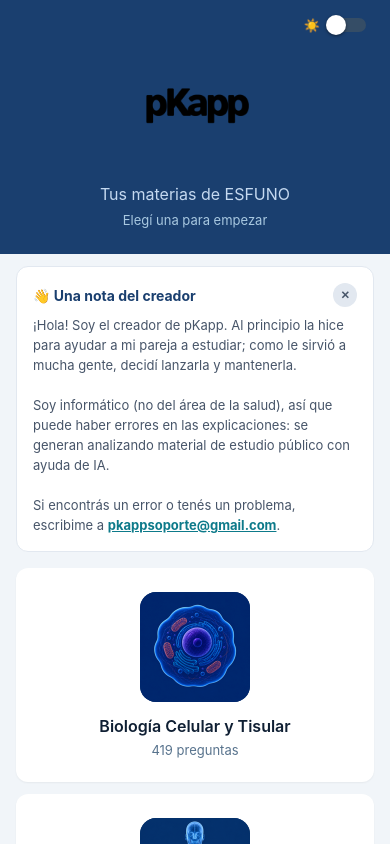
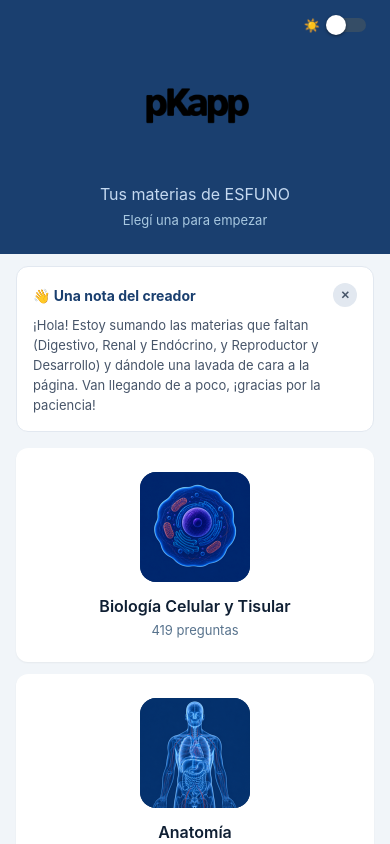
Before and after one commit to agustinfrusto/pKapp-web, a React Native app: screen /MateriaSelect in a window 390 px wide. Built offline with nearby package versions, Linux system fonts and the light colour scheme.

Commit message:
feat(ui): reemplaza la nota del creador por el aviso de novedades

```diff
--- a/src/screens/MateriaSelectScreen.js
+++ b/src/screens/MateriaSelectScreen.js
@@ -2,7 +2,7 @@
 // Se presenta SIEMPRE al abrir la app (no se persiste la última).
 import React, { useState, useEffect } from 'react';
 import {
-  View, Text, TouchableOpacity, ScrollView, Image, Linking,
+  View, Text, TouchableOpacity, ScrollView, Image,
 } from 'react-native';
 import { MATERIA_LIST } from '../materias';
 import { useMateria } from '../materia/MateriaContext';
@@ -78,10 +78,6 @@ function AboutBanner() {
     setVisible(false);
   }
 
-  function handleEmail() {
-    requestAnimationFrame(() => Linking.openURL('mailto:pkappsoporte@gmail.com').catch(() => {}));
-  }
-
   if (!visible) return null;
 
   return (
@@ -97,12 +93,7 @@ function AboutBanner() {
         </TouchableOpacity>
       </View>
       <Text className="text-sm leading-5 text-slate-600 dark:text-brandD-ink">
-        ¡Hola! Soy el creador de pKapp. Al principio la hice para ayudar a mi pareja a estudiar; como le sirvió a mucha gente, decidí lanzarla y mantenerla.
-        {'\n\n'}
-        Soy informático (no del área de la salud), así que puede haber errores en las explicaciones: se generan analizando material de estudio público con ayuda de IA.
-        {'\n\n'}
-        Si encontrás un error o tenés un problema, escribime a{' '}
-        <Text className="font-bold text-accent underline dark:text-accentD" onPress={handleEmail}>pkappsoporte@gmail.com</Text>.
+        ¡Hola! Estoy sumando las materias que faltan (Digestivo, Renal y Endócrino, y Reproductor y Desarrollo) y dándole una lavada de cara a la página. Van llegando de a poco, ¡gracias por la paciencia!
       </Text>
     </View>
   );
```
